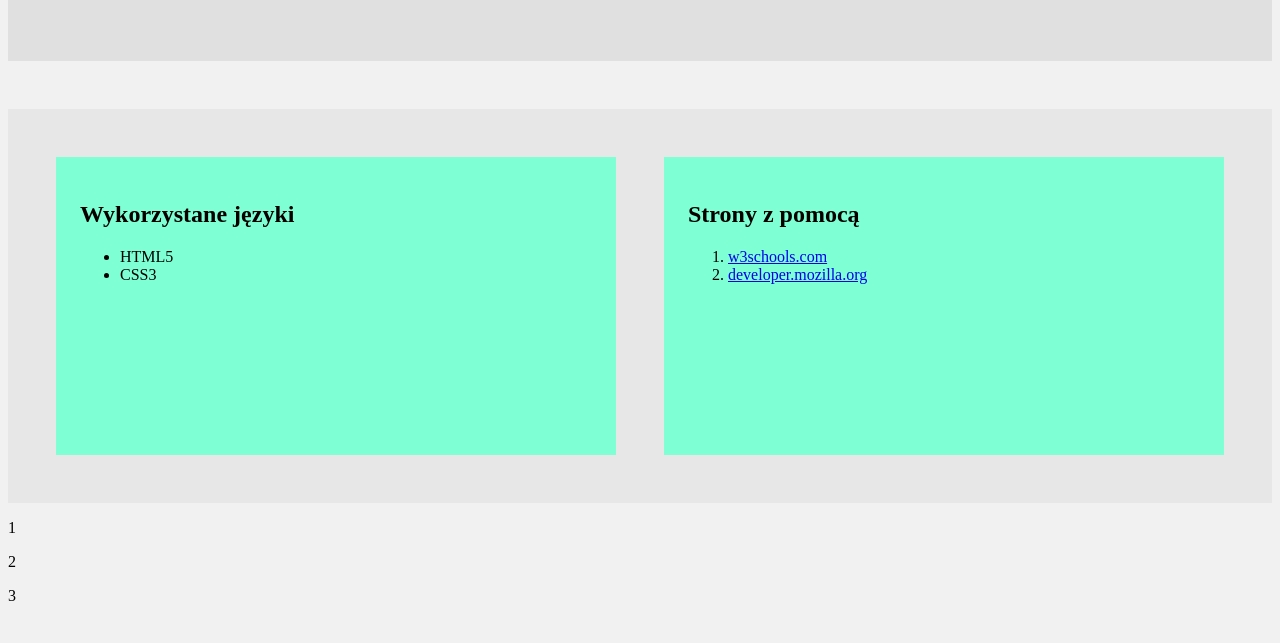
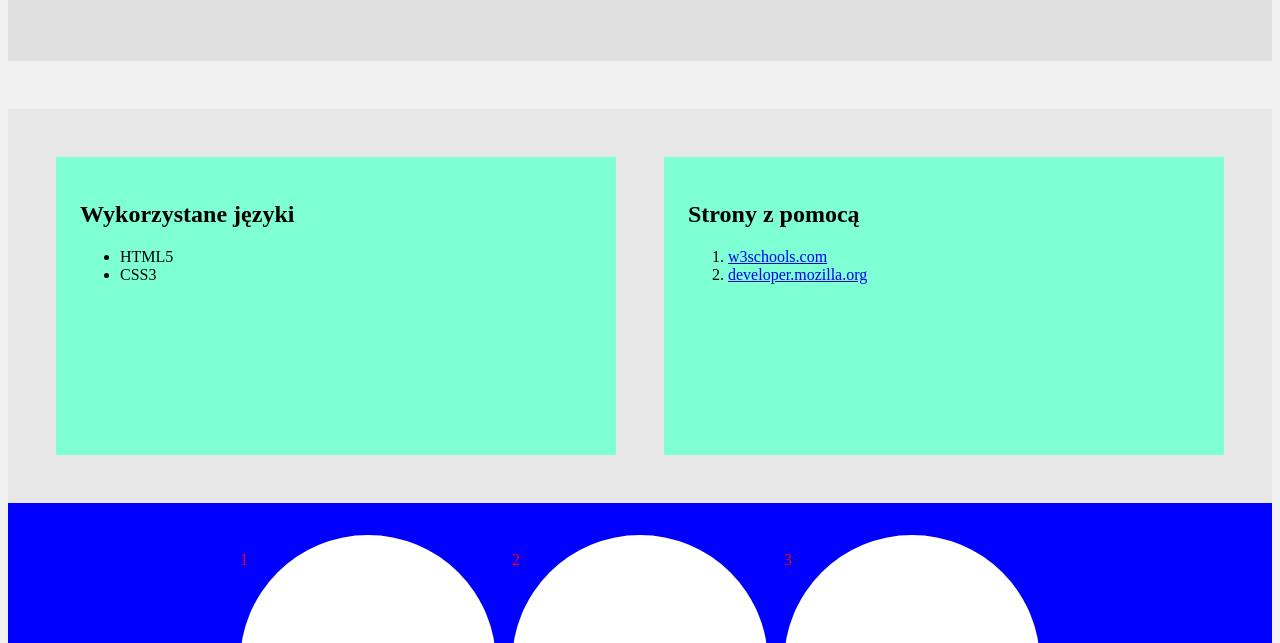
Before and after one commit to marccl10/1, a plain HTML site: page index.html in a window 1280 px wide. Shown: the part 157-800 px from the top of the page. Drawn offline with Linux system fonts and the light colour scheme.

Commit message:
Update style.css

```diff
--- a/style.css
+++ b/style.css
@@ -38,3 +38,22 @@
 .footer a:hover{
      cursor: default;
 }
+
+.circle-box{
+ background: #0000FF;
+ padding: 32px;
+ display: flex;
+ gap: 16px;
+ justify-content: center;
+}
+
+.circle-box > div{
+ width: 256px;
+ height: 256px;
+ border-radius: 100%;
+ background: #FFFFFF;
+}
+
+.circle-box > div > p{
+color: #FF0000
+}
```
